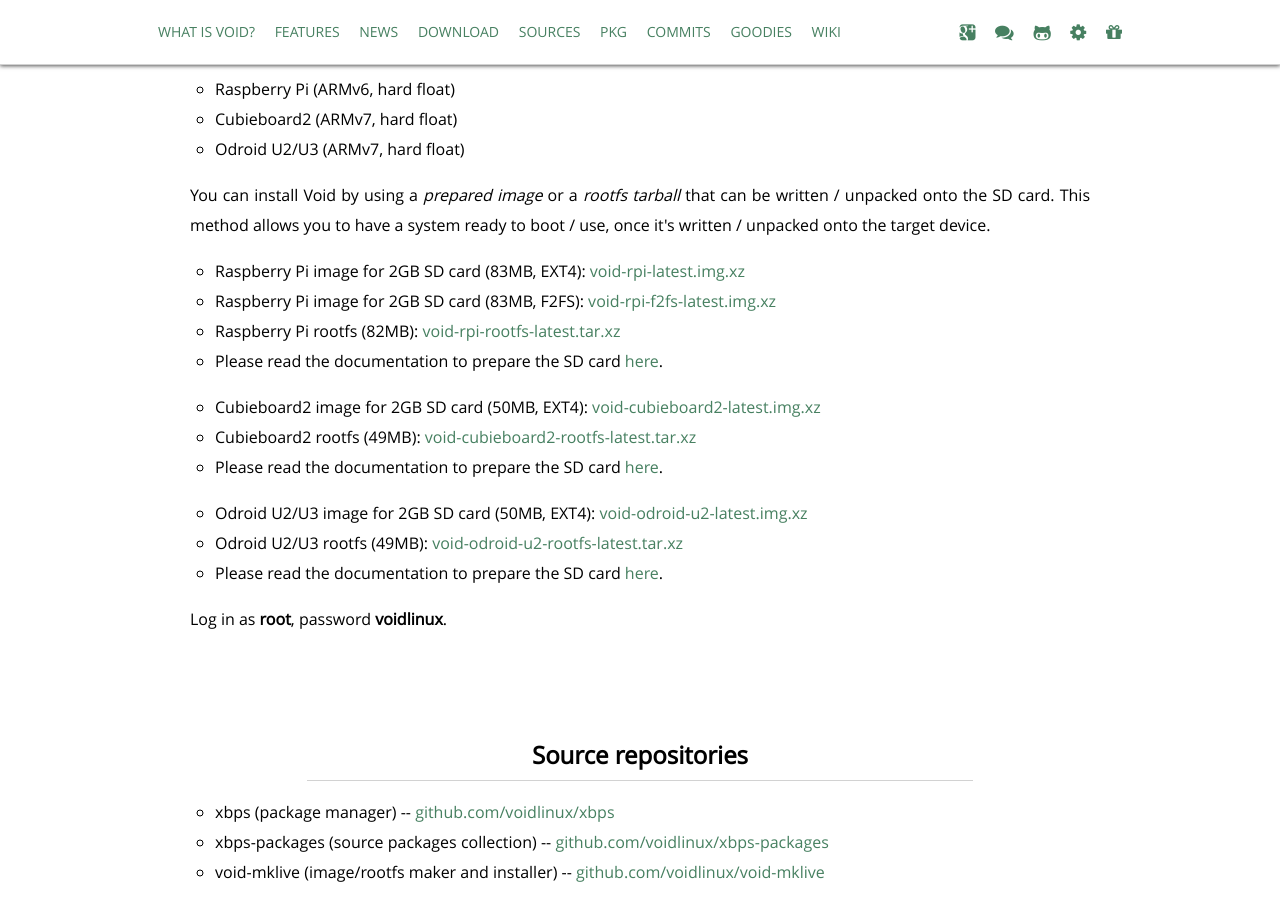
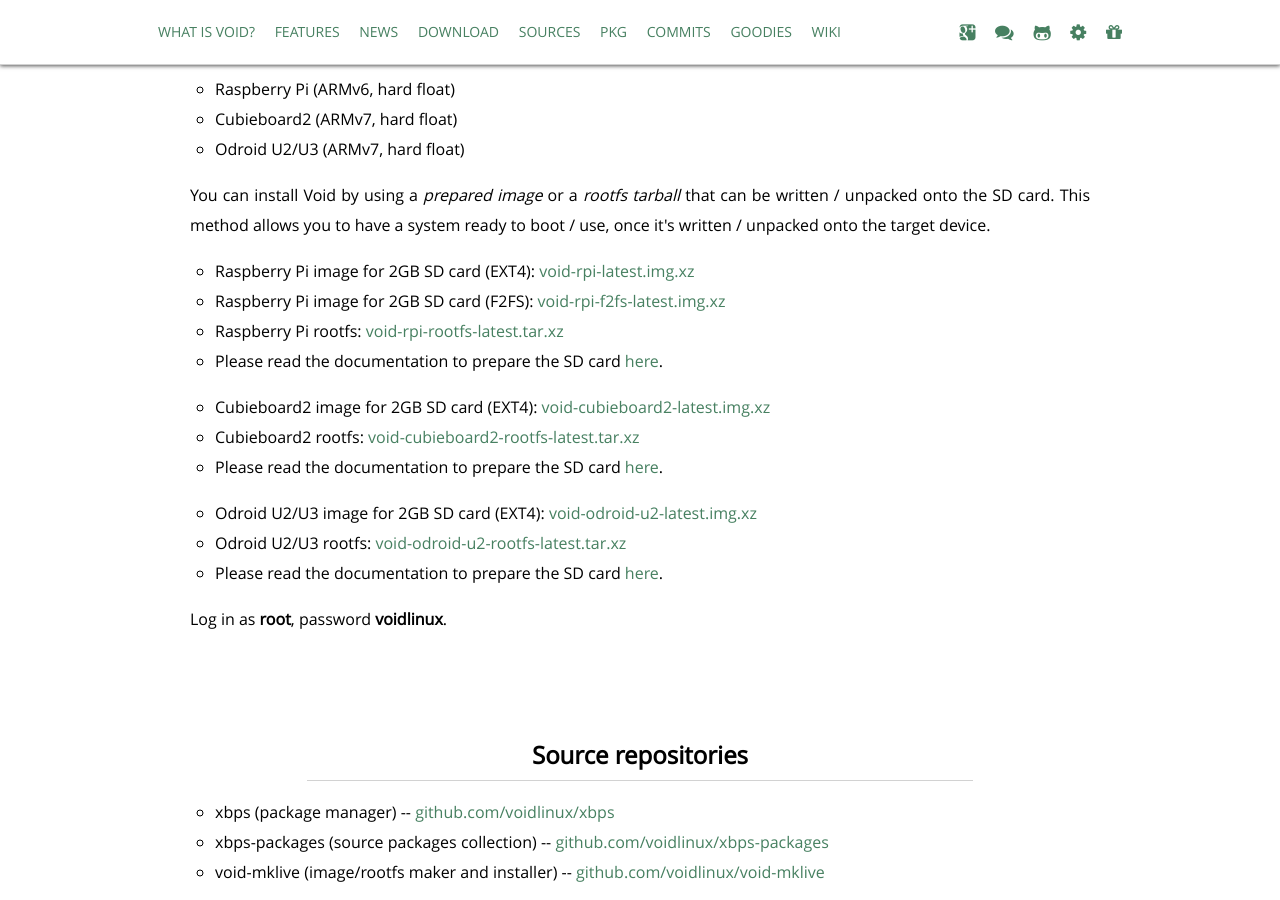
Before and after one commit to void-linux/void-linux.github.io, a Jekyll site: the page built from index.html, in a window 1280 px wide and 900 px high, scrolled down 6334 px. Built offline with Jekyll 4.4.1, drawn with Linux system fonts in a browser that asks for light colours; Markdown is read by kramdown in place of the engine named in the settings; some of the changed text lies outside the part shown.

Commit message:
index: mention runit by default; remove ARM file sizes (not relevant).

```diff
--- a/index.html
+++ b/index.html
@@ -87,19 +87,19 @@
 			<p>You can install Void by using a <em>prepared image</em> or a <em>rootfs tarball</em> that can be written / unpacked onto the SD card. This method allows you to have
 			a system ready to boot / use, once it's written / unpacked onto the target device.</p>
 			<ul>
-				<li>Raspberry Pi image for 2GB SD card (83MB, EXT4): <a href="http://repo.voidlinux.eu/live/void-rpi-latest.img.xz">void-rpi-latest.img.xz</a></li>
-				<li>Raspberry Pi image for 2GB SD card (83MB, F2FS): <a href="http://repo.voidlinux.eu/live/void-rpi-f2fs-latest.img.xz">void-rpi-f2fs-latest.img.xz</a></li>
-				<li>Raspberry Pi rootfs (82MB): <a href="http://repo.voidlinux.eu/live/void-rpi-rootfs-latest.tar.xz">void-rpi-rootfs-latest.tar.xz</a></li>
+				<li>Raspberry Pi image for 2GB SD card (EXT4): <a href="http://repo.voidlinux.eu/live/void-rpi-latest.img.xz">void-rpi-latest.img.xz</a></li>
+				<li>Raspberry Pi image for 2GB SD card (F2FS): <a href="http://repo.voidlinux.eu/live/void-rpi-f2fs-latest.img.xz">void-rpi-f2fs-latest.img.xz</a></li>
+				<li>Raspberry Pi rootfs: <a href="http://repo.voidlinux.eu/live/void-rpi-rootfs-latest.tar.xz">void-rpi-rootfs-latest.tar.xz</a></li>
 				<li>Please read the documentation to prepare the SD card <a href="https://github.com/voidlinux/documentation/wiki/raspberrypi#rootfs-install">here</a>.</li>
 			</ul>
 			<ul>
-				<li>Cubieboard2 image for 2GB SD card (50MB, EXT4): <a href="http://repo.voidlinux.eu/live/void-cubieboard2-latest.img.xz">void-cubieboard2-latest.img.xz</a></li>
-				<li>Cubieboard2 rootfs (49MB): <a href="http://repo.voidlinux.eu/live/void-cubieboard2-rootfs-latest.tar.xz">void-cubieboard2-rootfs-latest.tar.xz</a></li>
+				<li>Cubieboard2 image for 2GB SD card (EXT4): <a href="http://repo.voidlinux.eu/live/void-cubieboard2-latest.img.xz">void-cubieboard2-latest.img.xz</a></li>
+				<li>Cubieboard2 rootfs: <a href="http://repo.voidlinux.eu/live/void-cubieboard2-rootfs-latest.tar.xz">void-cubieboard2-rootfs-latest.tar.xz</a></li>
 				<li>Please read the documentation to prepare the SD card <a href="https://github.com/voidlinux/documentation/wiki/cubieboard2#rootfs-install">here</a>.</li>
 			</ul>
 			<ul>
-				<li>Odroid U2/U3 image for 2GB SD card (50MB, EXT4): <a href="http://repo.voidlinux.eu/live/void-odroid-u2-latest.img.xz">void-odroid-u2-latest.img.xz</a></li>
-				<li>Odroid U2/U3 rootfs (49MB): <a href="http://repo.voidlinux.eu/live/void-odroid-u2-rootfs-latest.tar.xz">void-odroid-u2-rootfs-latest.tar.xz</a></li>
+				<li>Odroid U2/U3 image for 2GB SD card (EXT4): <a href="http://repo.voidlinux.eu/live/void-odroid-u2-latest.img.xz">void-odroid-u2-latest.img.xz</a></li>
+				<li>Odroid U2/U3 rootfs: <a href="http://repo.voidlinux.eu/live/void-odroid-u2-rootfs-latest.tar.xz">void-odroid-u2-rootfs-latest.tar.xz</a></li>
 				<li>Please read the documentation to prepare the SD card <a href="https://github.com/voidlinux/documentation/wiki/raspberrypi#rootfs-install">here</a>.</li>
 			</ul>
 			<p>Log in as <strong>root</strong>, password <strong>voidlinux</strong>.</p>
```
Also changed, not shown: other parts of index.html (+1 -1 lines).
